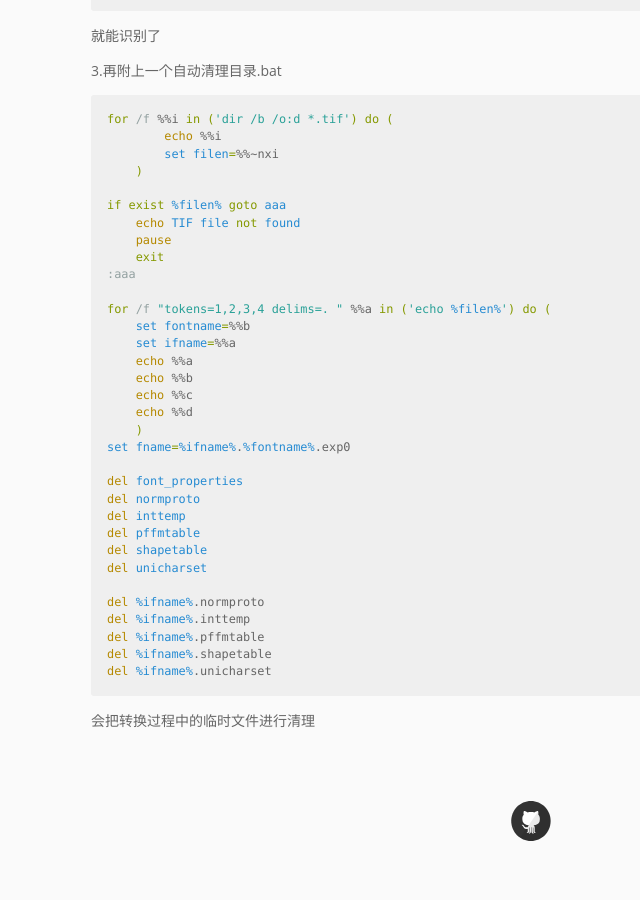
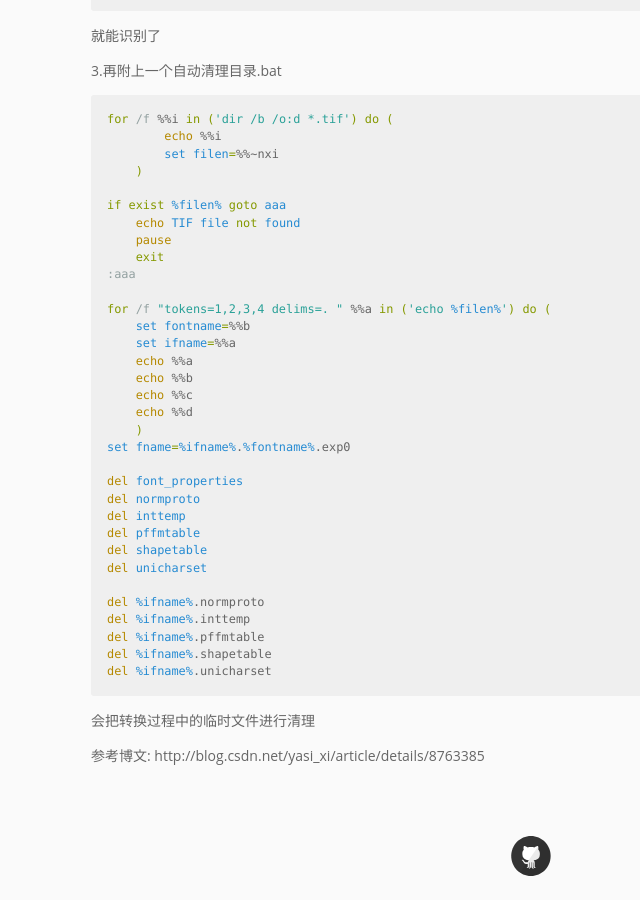
Before and after one commit to pingmalu/pingmalu.github.io, a Jekyll site: the page built from _posts/2016-06-20-tesseract使用记录.md, in a window 1280 px wide and 900 px high, scrolled down 3557 px. Shown: the whole window, without its empty margins (109-749 px from the left). Built offline with Jekyll 4.4.1, drawn with Linux system fonts in a browser that asks for light colours; nearby versions of some CDN libraries; before the commit the page ends 4423 px from its top, so only the background shows below that; some of the changed lines change nothing that is shown.

Commit message:
'update'

```diff
--- a/_posts/2016-06-20-tesseract使用记录.md
+++ b/_posts/2016-06-20-tesseract使用记录.md
@@ -220,3 +220,6 @@ del %ifname%.unicharset
 {% endhighlight %}
 
 会把转换过程中的临时文件进行清理
+
+
+参考博文: http://blog.csdn.net/yasi_xi/article/details/8763385
```
